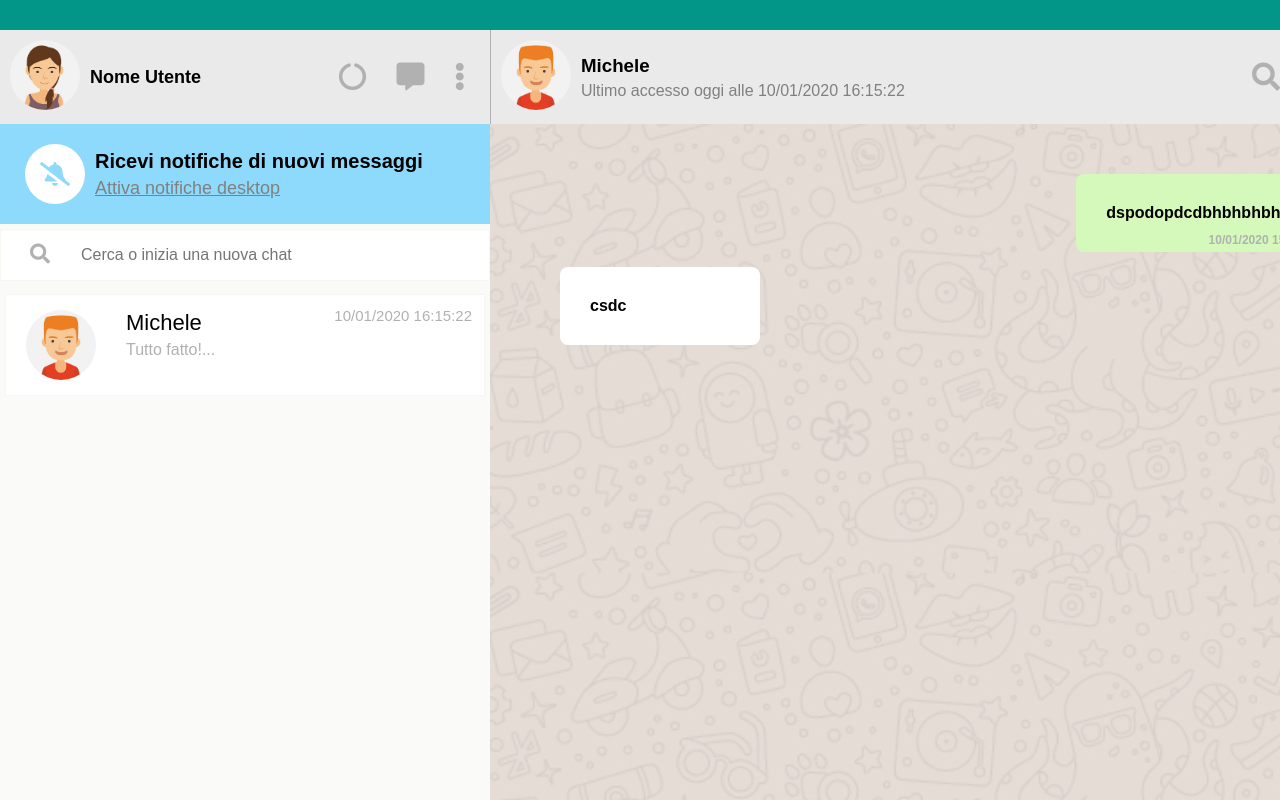
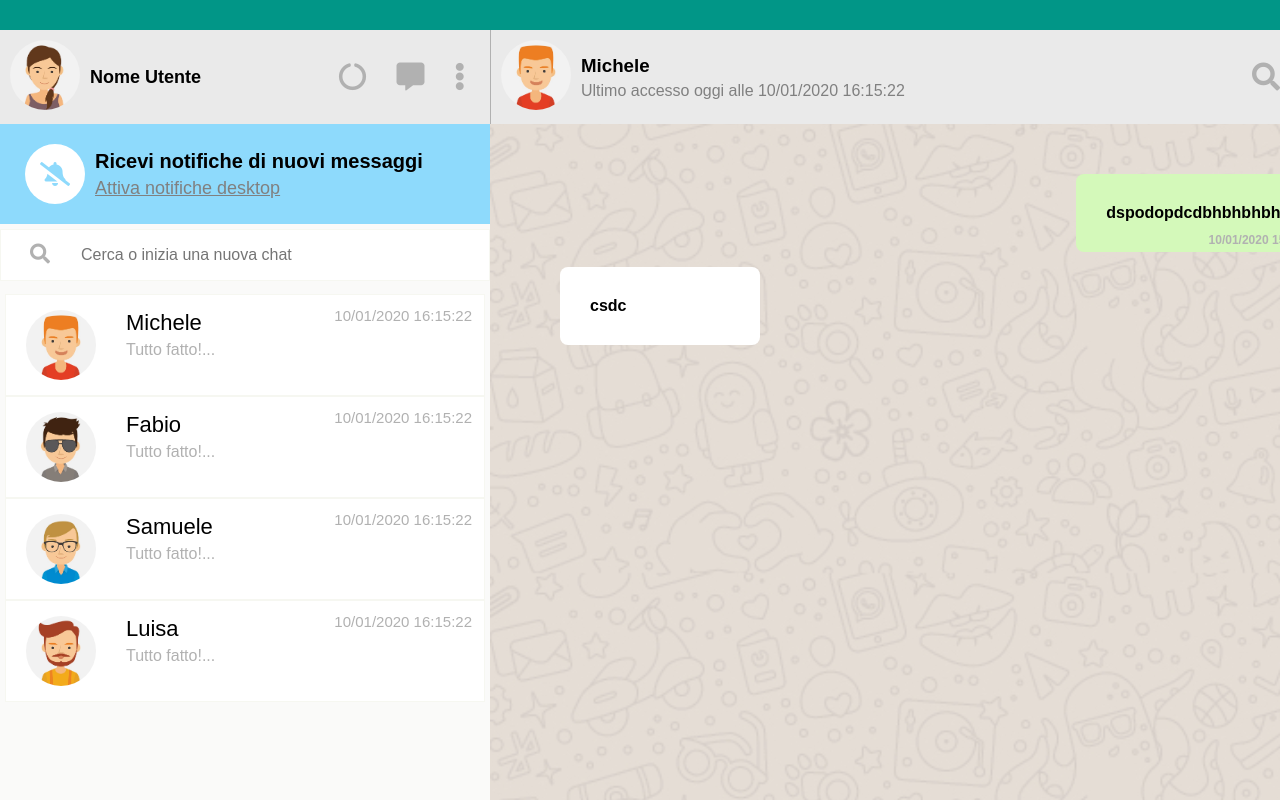
Before and after one commit to 5oN1A/vue-boolzapp, a plain HTML site: page milestone-1/index.html in a window 1280 px wide. Shown: the top 800 px of the page. Drawn offline with nearby package versions, Linux system fonts and the light colour scheme.

Commit message:
dynamic contacts-list

```diff
--- a/milestone-1/index.html
+++ b/milestone-1/index.html
@@ -17,7 +17,7 @@
 <body>
     <div class="outer-shell">
         <div class="green-strip"></div>
-        <main class="">
+        <main id="root">
 
             <!----------------- SIDEBAR ------------------>
             <section class="sidebar">
@@ -45,18 +45,17 @@
 
 
                 <ul class="contacts-list sidebar-chat-list">
-                    <li>
-                        <img class="avatar" src="img/avatar_1.jpg" alt="Michele">
+
+                     <li v-for="(contact, index) in contacts">
+                        <img class="avatar" :src="'img/avatar' + contact.avatar + '.jpg'" alt="Michele">
                         <div>
-                            <h2>Michele</h2>
+                            <h2>{{ contact.name }}</h2>
                             <p>Tutto fatto!...</p>
                         </div>
                         <div class="last-access">
                             10/01/2020 16:15:22
                         </div>
                     </li>
-
-
 
                 </ul>
 
```
Also changed, not shown: milestone-1/js/script.js (+13 -7 lines).
